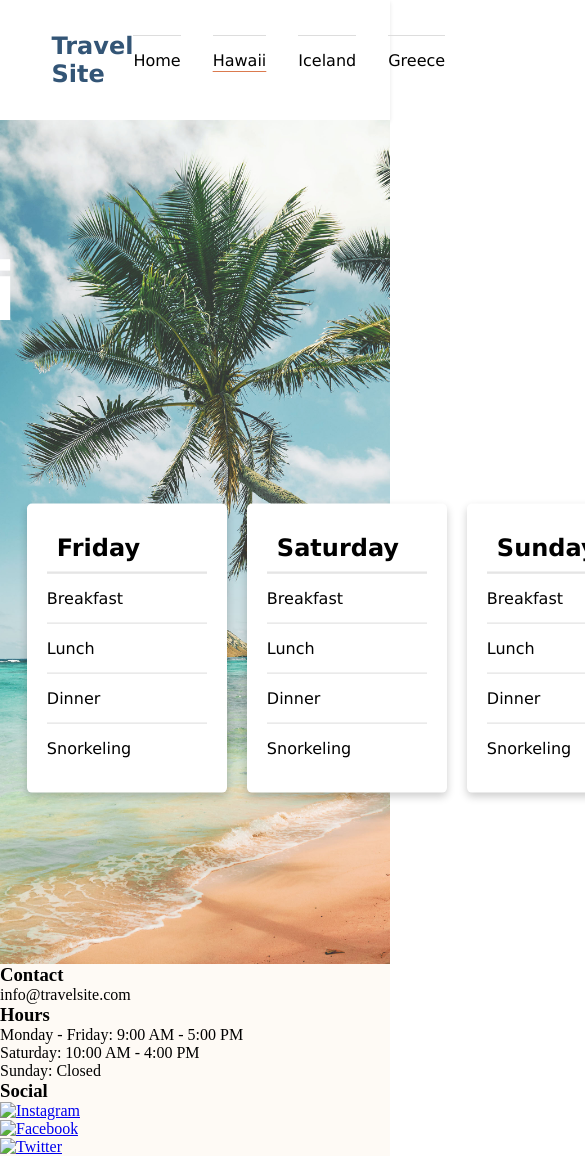
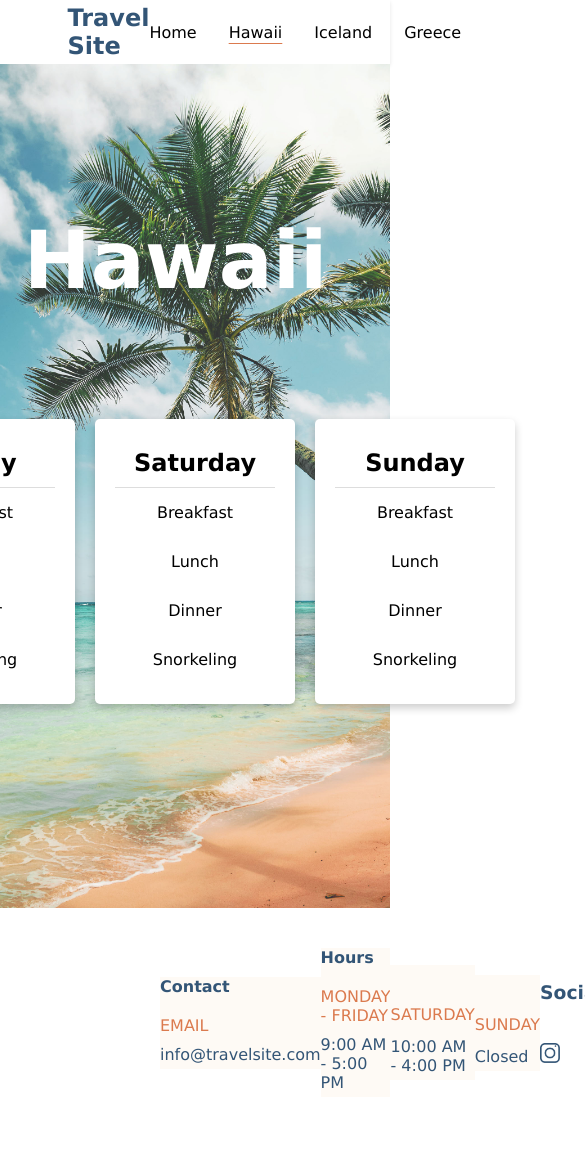
Before and after one commit to sunshinesharon/brainstation, a plain HTML site: page travel-site/destinations/hawaii.html in a window 390 px wide. Shown: the top 1156 px of the page, 585 px wide, since content can reach past the window. Drawn offline with Linux system fonts and the light colour scheme; files whose address does not match are found by name.

Commit message:
Update HTML and CSS with responsive layout changes

```diff
--- a/travel-site/destinations/hawaiistyles.css
+++ b/travel-site/destinations/destinations.css
@@ -8,11 +8,6 @@
     width: 100%;
     height: 100%;
     font-family: 'Verdana', sans-serif;
-}
-
-.body, h1, h2, ul, li {
-    margin: 0;
-    padding: 0;
 }
 
 .header {
@@ -26,8 +21,10 @@
     display: flex;
     align-items: center;
     justify-content: space-between;
-    padding: 1em 2em;
+    padding: 1em 3em;
     width: 1280px;
+    height: 25px;
+    margin: 0 auto;
 }
 
 .nav-brand {
@@ -56,6 +53,8 @@
     padding: 0.5em 0;
     font-family: 'Verdana', sans-serif;
 }
+
+.nav-link:hover,
 .nav-link-active {
     display: flex;
     align-items: center;
@@ -69,44 +68,44 @@
 }
 .banner {
     position: relative;
+    display: flex;
     height: 100vh;
     background-image: url('/Users/SharonJacob/brainstation/codebase/TravelSite-Package/2.0 - Assets/Images/hawaii.jpg');
     background-size: cover;
     background-position: center;
-    background-repeat: no-repeat;
-    display: flex;
     justify-content: center;
     align-items: center;
 }
 
 .place {
-    display: flex;
-    margin-bottom: 500px;
-    color: white;
-    font-size: 5rem;
+    color: #ffffff;
+    font-size: 5em;
+    margin-top: 0;
+    position: absolute;
+    top: 20%;
+    left: 10%;
     font-family: 'Verdana', sans-serif;
+    transform: translate(-5%, -20%);
 }
 
 .itinerary {
     display: flex;
-    position: relative;
-    justify-content: center;
+    justify-content: space-around;
+    padding-top: 150px;
     align-items: center;
-    top: -10px;
+    text-align: center;
     font-family: 'Verdana', sans-serif;
 }
 
 .day {
-    background-color: white;
+    background-color: #ffffff;
     width: 300px;
-    margin: 0 10px; /* Adds space between cards */
+    margin: 0 10px;
     box-shadow: 0 4px 6px rgba(0, 0, 0, 0.1);
     border-radius: 5px;
-    z-index: 2;
-    transform: translateY(40%);
+    align-items: center;
     font-family: 'Verdana', sans-serif;
 }
-
 .day h2 {
     border-bottom: 1px solid #ddd;
     padding: 10px;
@@ -118,11 +117,11 @@ ul {
 
 li {
     padding: 15px 0;
-    border-top: 1px solid #ddd;
 }
 
 .main {
     text-align: center;
+    margin-top: 50px;
 }
 
 .main h1 {
@@ -138,12 +137,11 @@ li {
 .day {
     margin: 10px;
     padding: 20px;
-    background-color: white;
+    background-color: #ffffff;
     box-shadow: 0 4px 8px 0 rgba(0, 0, 0, 0.2);
     border-radius: 5px;
-    width: 200px; /* Adjust as necessary */
+    width: 200px;
 }
-
 .footer {
     background-color: #ffffff;
     color: #335576;
@@ -158,6 +156,7 @@ li {
     flex-direction: column;
     background-color: #FEFAF5;
   }
+
 .footer-content {
     display: flex;
     justify-content: space-around;
@@ -168,6 +167,7 @@ li {
 .footer-heading {
     color: #335576;
     margin-bottom: 20px;
+    font-size: 1em;
     font-family: 'Verdana', sans-serif;
 }
 
@@ -180,10 +180,10 @@ li {
     font-family: 'Verdana', sans-serif
 }
 
-.notitle {
+.contactday {
     margin-bottom: 13px;
     margin-top: 40px;
-    color: #D16002;
+    color: #DB7A4E;
     text-transform: uppercase;
     display: flex;
     flex-direction: column;
@@ -195,17 +195,21 @@ li {
     margin-bottom: 5px;
     font-family: 'Verdana', sans-serif
 }
+
 .social-icons {
-    margin: 15px 0px;
-  }
+    display: flex; /* Creates a flex container which defaults to a row */
+    justify-content: flex-start; /* Aligns children (icons) to the start */
+    align-items: center; /* Centers items along the cross-axis (vertically) */
+    gap: 25px; /* Adjust the gap between the icons as needed */
+}
 
-  .social-icons {
-    margin: 15px 1px;
-    align-items: center;
-  }
+.footer-social {
+    margin-bottom: 40px; /* Adjust the bottom margin to create space below the title */
+}
 
-.social-link img {
-    margin-top: 20px;
-    width: 18px;
-    height: 21px;
-  }
+.social-icon img {
+    display: flex;
+    flex-direction: column;
+    width: auto; /* Maintains image aspect ratio */
+    height: 20px;
+}
--- a/travel-site/destinations/hawaii.html
+++ b/travel-site/destinations/hawaii.html
@@ -2,16 +2,16 @@
 <html lang="en">
 <head>
     <meta charset="UTF-8">
-    <meta name="viewport" content="width=device-width, initial-scale=1.0">
+    <meta name="viewport"content="width=1280">
     <title>Travel Site - Hawaii</title>
-    <link rel="stylesheet" href="hawaiistyles.css">
+    <link rel="stylesheet" href="destinations.css">
 </head>
 <body>
     <header class="header">
         <nav class="navbar">
             <a href="#" class="nav-brand">Travel Site</a>
             <ul class="nav-menu">
-                <li class="nav-item"><a href="/Users/SharonJacob/brainstation/codebase/travel-site/index.html" class="nav-link">Home</a></li>
+                <li class="nav-item"><a href="/Users/SharonJacob/brainstation/codebase/travel-site/index.html"class="nav-link">Home</a></li>
                 <li class="nav-item"><a href="hawaii.html" class="nav-link-active">Hawaii</a></li>
                 <li class="nav-item"><a href="iceland.html" class="nav-link">Iceland</a></li>
                 <li class="nav-item"><a href="greece.html" class="nav-link">Greece</a></li>
@@ -52,25 +52,41 @@
         </div>
         </section>
     </main>
-
-    <footer>
-        <div class="footer-section">
-            <h3>Contact</h3>
-            <p>info@travelsite.com</p>
+    <footer class="footer">
+        <div class="footer-content">
+            <div class="footer-section">
+                <h3 class="footer-heading">Contact</h3>
+                <p class="footer-text">Email</p>
+                <p class="footer-bottom">info@travelsite.com</p>
+            </div>
+            <div class="footer-section">
+                <h3 class="footer-heading">Hours</h3>
+                <p class="footer-text">Monday - Friday</p>
+                <p class="footer-bottom">9:00 AM - 5:00 PM</p>
+            </div>
+            <div class="footer-section">
+                <p class="contactday">Saturday</p>
+                <p class="footer-bottom">10:00 AM - 4:00 PM</p>
+            </div>
+            <div class="footer-section">
+                <p class="contactday">Sunday</p>
+                <p class="footer-bottom">Closed</p>
+            </div>
+            <div class="social">
+                <h3 class="footer-social">Social</h3>
+                <div class="social-icons">
+                <a href="https://www.instagram.com" class="social-icon" target="_blank">
+                    <img src= "/Users/SharonJacob/brainstation/codebase/TravelSite-Package/2.0 - Assets/Icons/icon-instagram.png" alt="Instagram">
+                  </a>
+                  <a href="https://www.facebook.com" class="social-icon" target="_blank">
+                    <img src= "/Users/SharonJacob/brainstation/codebase/TravelSite-Package/2.0 - Assets/Icons/icon-facebook.png" alt="Facebook">
+                  </a>
+                  <a href="https://www.twitter.com" class="social-icon" target="_blank">
+                    <img src="/Users/SharonJacob/brainstation/codebase/TravelSite-Package/2.0 - Assets/Icons/icon-twitter.png" alt="Twitter">
+                  </a>
+            </div>
         </div>
-        <div class="footer-section">
-            <h3>Hours</h3>
-            <p>Monday - Friday: 9:00 AM - 5:00 PM</p>
-            <p>Saturday: 10:00 AM - 4:00 PM</p>
-            <p>Sunday: Closed</p>
-        </div>
-        <div class="footer-section">
-            <h3>Social</h3>
-            <!-- Icons would be inserted here, possibly as <img> tags or using a font icon library like Font Awesome -->
-            <a href="#"><img src="instagram-icon.png" alt="Instagram"></a>
-            <a href="#"><img src="facebook-icon.png" alt="Facebook"></a>
-            <a href="#"><img src="twitter-icon.png" alt="Twitter"></a>
-        </div>
+    </div>
     </footer>
 </body>
 </html>
--- a/travel-site/styles.css
+++ b/travel-site/styles.css
@@ -13,16 +13,16 @@
 .header {
     background-color: #ffffff;
     display: flex;
-    padding: 1em 5%;
-    box-shadow: 0 2px 4px 0 rgba(0,0,0,.1);
+    padding: 2em 5%;
 }
 
 .navbar {
     display: flex;
     align-items: center;
     justify-content: space-between;
-    padding: 1em 2em;
+    padding: 1em 3em;
     width: 1280px;
+    height: 15px;
 }
 
 .nav-brand {
@@ -221,17 +221,21 @@
     margin-bottom: 5px;
     font-family: 'Verdana', sans-serif
 }
+
 .social-icons {
-    margin: 15px 0px;
-  }
+    display: flex; /* Creates a flex container which defaults to a row */
+    justify-content: flex-start; /* Aligns children (icons) to the start */
+    align-items: center; /* Centers items along the cross-axis (vertically) */
+    gap: 25px; /* Adjust the gap between the icons as needed */
+}
 
-  .social-icons {
-    margin: 15px 1px;
-    align-items: center;
-  }
+.footer-social {
+    margin-bottom: 40px; /* Adjust the bottom margin to create space below the title */
+}
 
-.social-link img {
-    margin-top: 20px;
-    width: 18px;
-    height: 21px;
-  }
+.social-icon img {
+    display: flex;
+    flex-direction: column;
+    width: auto; /* Maintains image aspect ratio */
+    height: 20px;
+}
```
Also changed, not shown: travel-site/index.html (+6 -5 lines), 1 other file.
